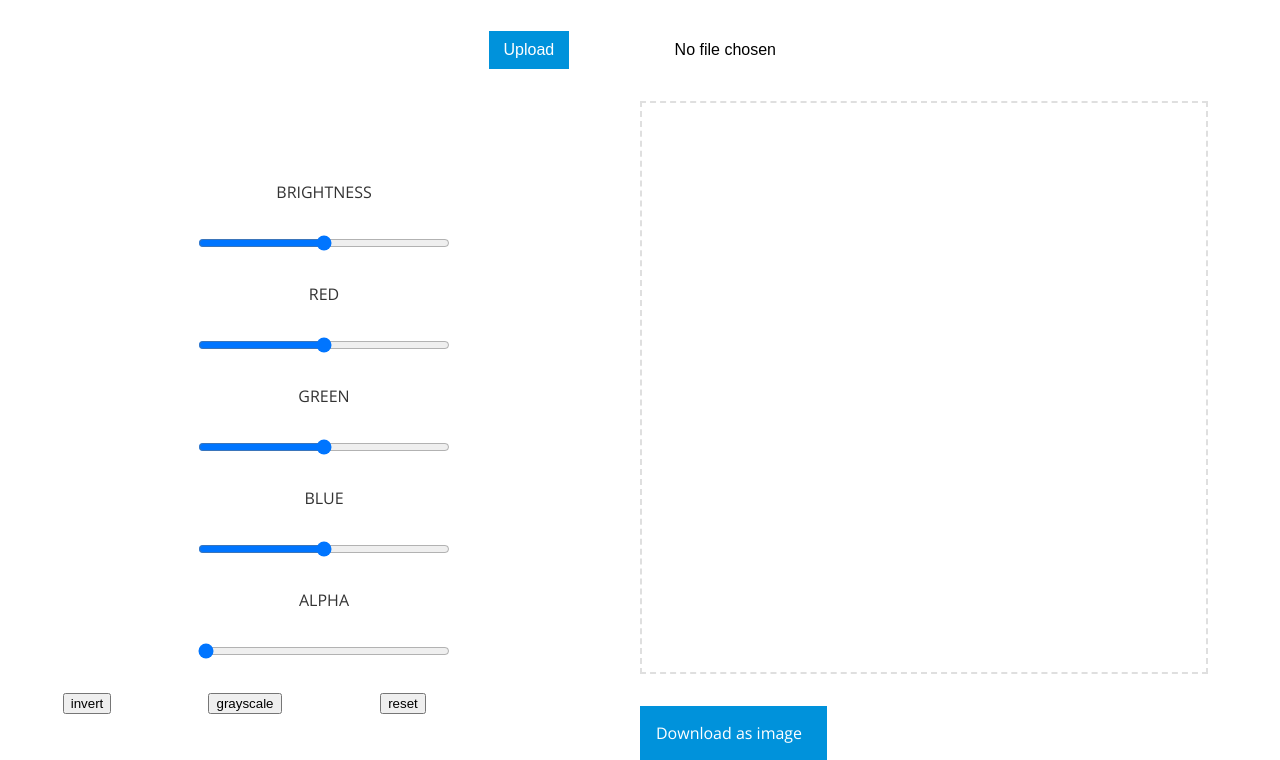
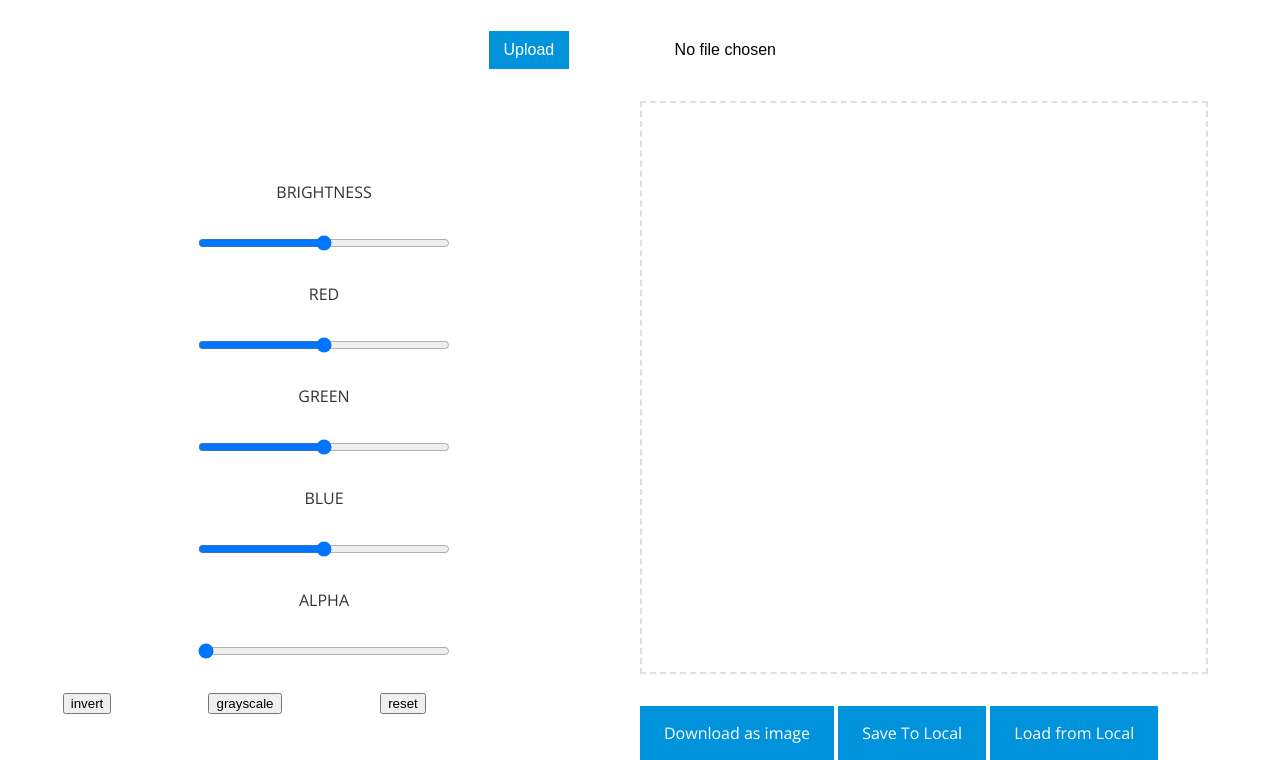
Before and after one commit to JHarden/filtergram, a website: page index.html in a window 1280 px wide. Shown: the part 97-857 px from the top of the page. Drawn offline with nearby package versions, Linux system fonts and the light colour scheme.

Commit message:
Added Local Storage support

```diff
--- a/index.html
+++ b/index.html
@@ -62,9 +62,18 @@
                 <canvas id="img_canvas" width="500" height="500">
                 </canvas>
             </div>
-            <div class="download">
-                <a id="download" download="CanvasDemo.png">Download as image</a>
+            <div class="grid-100">
+                <div class="download">
+                    <a id="download" download="CanvasDemo.png">Download as image</a>
+                </div>
+                <div class="save-local">
+                    <a id="save_local" onclick="saveToLocal()">Save To Local</a>
+                </div>
+                <div class="load-local">
+                    <a id="load_local" onclick="loadFromLocal()">Load from Local</a>
+                </div>
             </div>
+
 
         </div>
     </section>
--- a/package.json
+++ b/package.json
@@ -1,5 +1,5 @@
 {
-  "name": "Image Morph",
+  "name": "ImageMorph",
   "version": "1.0.0",
   "description": "",
   "main": "index.js",
@@ -12,6 +12,6 @@
     "grunt": "^0.4.5",
     "grunt-cli": "^0.1.13",
     "grunt-contrib-watch": "^0.6.1",
-    "grunt-sass": "^0.18.1"
+    "grunt-sass": "^1.1.0"
   }
 }
--- a/script.js
+++ b/script.js
@@ -17,6 +17,7 @@ window.onload = function(event){
     function handleImage(e){
         var reader = new FileReader();
         reader.onload = function(event){
+
             var img = new Image();
             img.onload = function(){
                 canvas.width = img.width;
@@ -44,13 +45,11 @@ window.onload = function(event){
 
                     imageData = ctx.getImageData(0,0,canvas.width, canvas.height);
                     data = imageData.data;
-
                     for (var i = 0; i < data.length; i += 4) {
                         var avg = (data[i] + data[i + 1] + data[i + 2]) / 3;
                         data[i] = avg; // red
                         data[i + 1] = avg; // green
                         data[i + 2] = avg; // blue
-
                     }
                     ctx.putImageData(imageData, 0, 0);
                 };
@@ -76,8 +75,10 @@ window.onload = function(event){
 
                 //run reset on image load
                 resetImageData();
+
             }
             img.src = event.target.result;
+
         }
         reader.readAsDataURL(e.target.files[0]);
     }
@@ -91,7 +92,7 @@ window.onload = function(event){
 
 };
 
-//using the drag tool
+//using the drag tool, for colour and alpha
 function colourOverlay(rgb , val){
 
     imageData = ctx.getImageData(0,0,canvas.width, canvas.height);
@@ -113,7 +114,6 @@ function colourOverlay(rgb , val){
     ctx.putImageData(imageData, 0, 0);
 };
 
-
 function brightness (adjustment) {
 
     console.log('adjustment: ' + adjustment);
@@ -128,3 +128,19 @@ function brightness (adjustment) {
     }
     ctx.putImageData(imageData, 0, 0);
 };
+
+function saveToLocal(){
+
+    localStorage.setItem("imgCanvas",canvas.toDataURL());
+}
+
+function loadFromLocal(){
+
+    var img=new Image();
+    img.onload=function(){
+        ctx.drawImage(img,0,0);
+    }
+    img.src=localStorage.getItem("imgCanvas");
+    canvas.width = img.width;
+    canvas.height = img.height;
+}
--- a/style/sass/style.scss
+++ b/style/sass/style.scss
@@ -84,13 +84,14 @@ input[type="range"]{
     position: relative;
 }
 
-.download {
+.download,.save-local,.load-local {
     margin-top: 2rem;
     transition: background-color,0.35s,ease-in;
     background-color: #0092db;
-    width: 155px;
-    padding: 1rem;
+    width: auto;
+    padding: 1rem 1.5rem;
     font-size: 1rem;
+    display: inline-block;
     a{
         color: #fff;
     }
```
Also changed, not shown: style/css/style.css.
